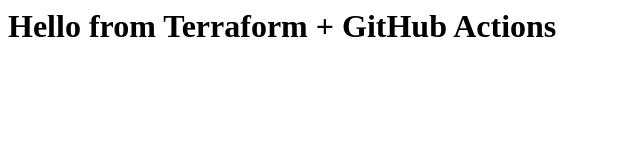
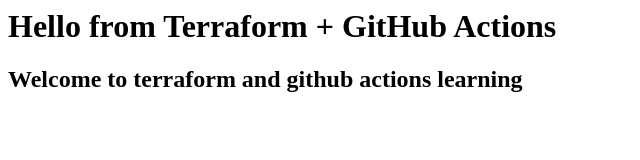
Before and after one commit to anilshetty20/Github_Actions-Terraform_Project3, a plain HTML site: page index.html in a window 1280 px wide. Shown: the whole page, without its empty margins (0-640 px from the left). Drawn offline with Linux system fonts and the light colour scheme.

Commit message:
modified index.html

```diff
--- a/index.html
+++ b/index.html
@@ -1 +1,2 @@
 <h1>Hello from Terraform + GitHub Actions</h1>
+<h2>Welcome to terraform and github actions learning</h2>
```
